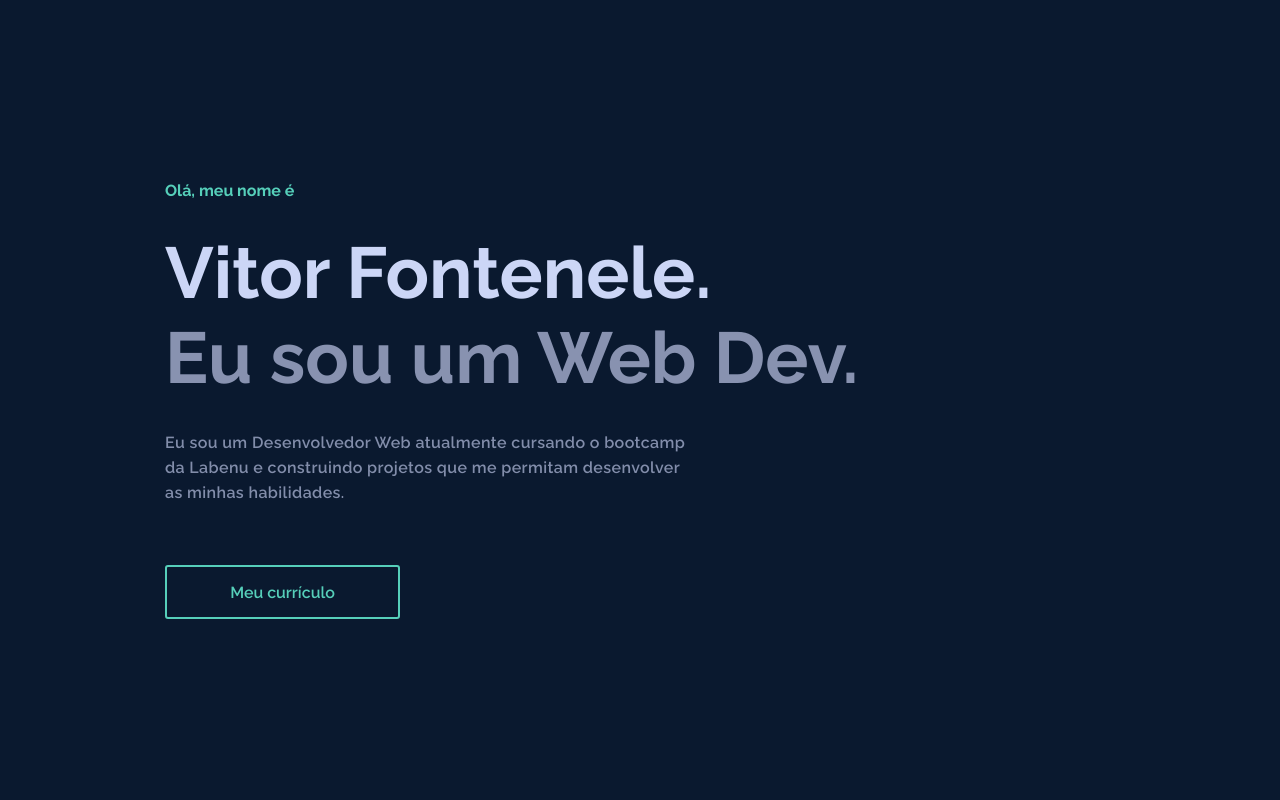
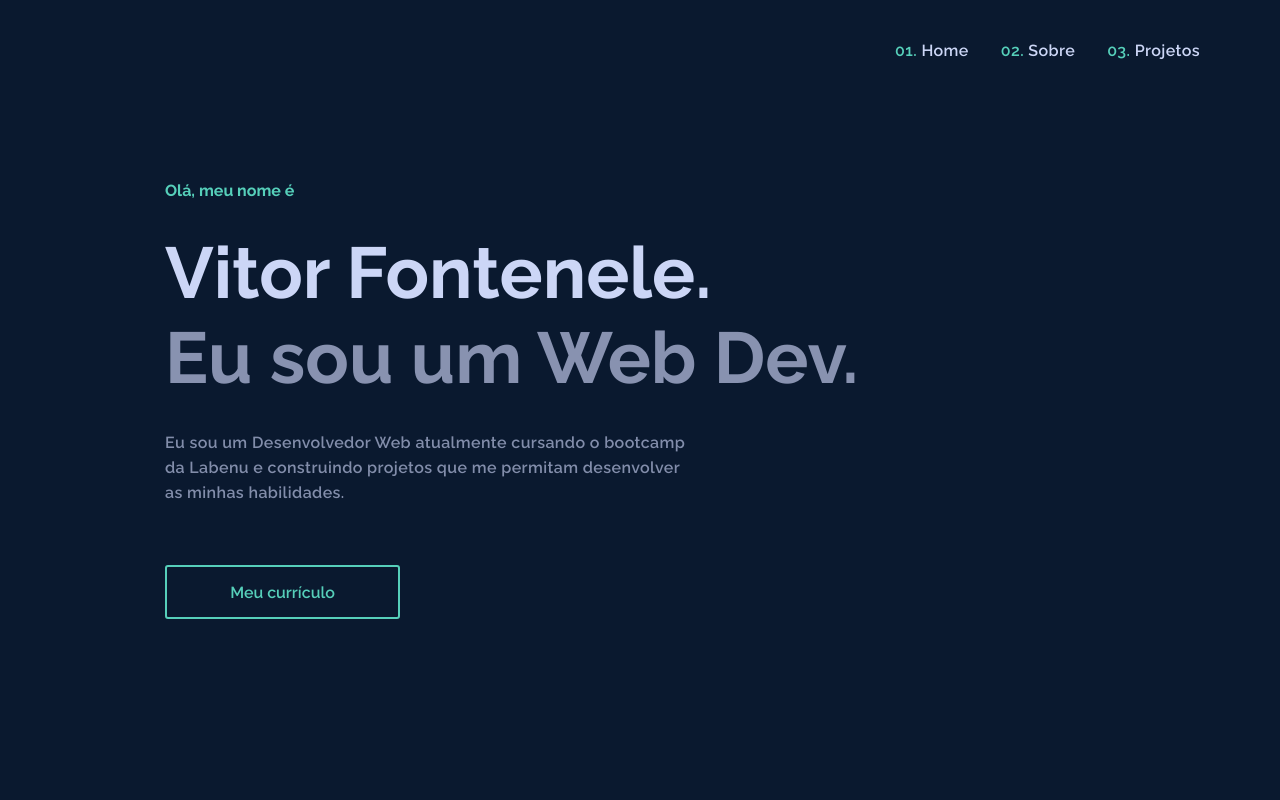
Before and after one commit to vitorfontenele/portfolio, a React (Vite) app: page / in a window 1280 px wide. Shown: the top 800 px of the page. Built offline with nearby package versions, Linux system fonts and the light colour scheme.

Commit message:
Create header

```diff
--- a/src/App.jsx
+++ b/src/App.jsx
@@ -3,10 +3,12 @@ import './App.css'
 import SectionAbout from "./components/SectionAbout/SectionAbout";
 import SectionProjects from "./components/SectionProjects/SectionProjects";
 import SectionHero from './components/SectionHero/SectionHero';
+import Header from "./components/Header/Header";
 
 function App() {
   return (
     <div className="App">
+      <Header />
       <div id="content">
         <SectionHero />
         <SectionAbout />
--- /dev/null
+++ b/src/components/Header/Header.jsx
@@ -0,0 +1,17 @@
+import "./style.css";
+
+const Header = () => {
+    return (
+        <header id="header">
+            <nav>
+                <ul id="nav-list">
+                    <li className="nav-item"><a href="#hero" className="nav-link"><span className="nav-item-number highlight-text">01. </span>Home</a></li>
+                    <li className="nav-item"><a href="#about" className="nav-link"><span className="nav-item-number highlight-text">02. </span>Sobre</a></li>
+                    <li className="nav-item"><a href="#projects" className="nav-link"><span className="nav-item-number highlight-text">03. </span>Projetos</a></li>
+                </ul>
+            </nav>
+        </header>
+    )
+}
+
+export default Header;
--- /dev/null
+++ b/src/components/Header/style.css
@@ -0,0 +1,26 @@
+#header{
+    position: fixed;
+    width: 100vw;
+    height: 100px;
+    padding: 0px 80px;
+    display: flex;
+    justify-content: flex-end;
+    align-items: center;
+}
+
+#nav-list{
+    display: flex;
+    list-style: none;
+    gap: 32px;
+}
+
+.nav-item{
+    font-size: 16px;
+    font-weight: 600;
+    letter-spacing: .025em;
+}
+
+.nav-link{
+    text-decoration: none;
+    color: #CCD6F6;
+}
--- a/src/index.css
+++ b/src/index.css
@@ -4,3 +4,7 @@
   box-sizing: border-box;
   font-family: 'Raleway', sans-serif;
 }
+
+html{
+  scroll-behavior: smooth;
+}
```
